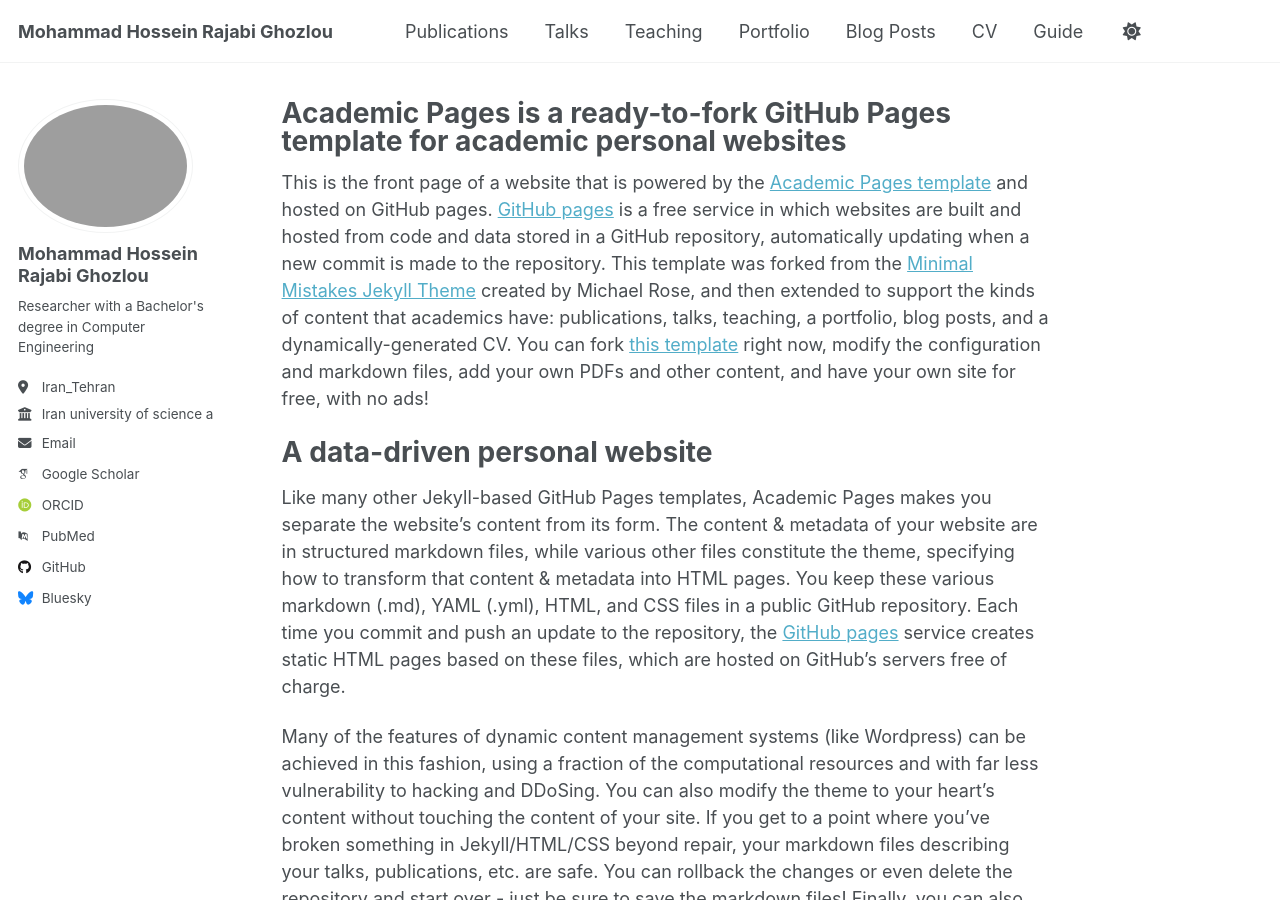
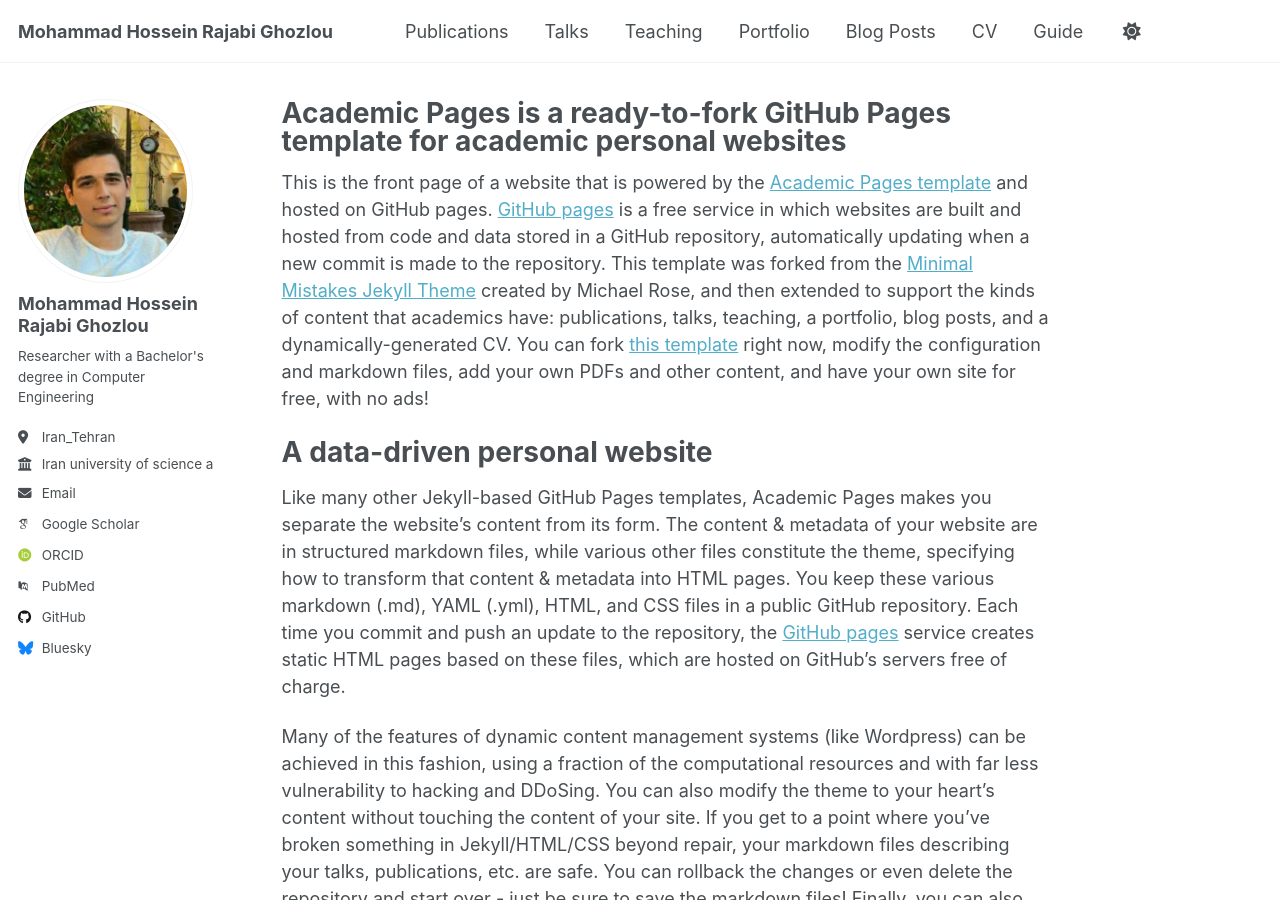
Before and after one commit to rajabi78/rajabi-ghozlou.github.io, a Jekyll site: the page built from _pages/about.md, in a window 1280 px wide and 900 px high. Built offline with Jekyll 4.4.1, drawn with Linux system fonts in a browser that asks for light colours; some web fonts are replaced.

Commit message:
Update _config.yml

```diff
--- a/_config.yml
+++ b/_config.yml
@@ -22,7 +22,7 @@ repository               : "academicpages/academicpages.github.io"
 #               Additional customization can be done by editing /_includes/author-profile.html
 author:
   # Biographic information
-  avatar           : "rajabi2.png"
+  avatar           : "rajabi2.jpg"
   name             : "Mohammad Hossein Rajabi Ghozlou"
   pronouns         : # example: "she/her"
   bio              : "Researcher with a Bachelor's degree in Computer Engineering"
```
